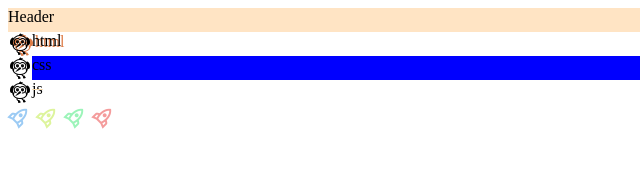
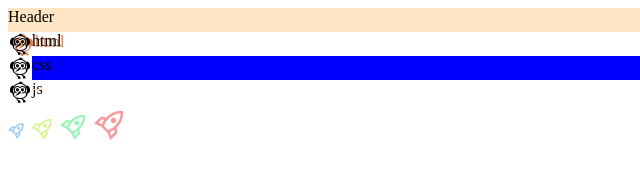
Before and after one commit to DidarHalla/innodom-homework, a plain HTML site: page work with elem/index.html in a window 1280 px wide. Shown: the full height of the page, 0-640 px from the left. Drawn offline with nearby package versions, Linux system fonts and the light colour scheme.

Commit message:
homework rocket

```diff
--- a/work with elem/index.css
+++ b/work with elem/index.css
@@ -14,3 +14,7 @@
 .js{
     text-decoration: line-through rgb(245, 216, 171);
 }
+/*
+.material-symbols-outlined{
+    font-size: 100px;
+} */
--- a/work with elem/rocket.css
+++ b/work with elem/rocket.css
@@ -1,18 +1,22 @@
 .rocket1{
     transform: rotate(45deg);
     color: rgb(156, 203, 244);
+    font-size: 20px! important;
 }
 .rocket2{
     transform: rotate(45deg);
     color: rgb(221, 244, 156);
+    font-size: 25px !important;
 }
 .rocket3{
     transform: rotate(45deg);
     color: rgb(156, 244, 185);
+    font-size: 30px !important;
 }
 .rocket4{
     transform: rotate(45deg);
     color: rgb(244, 156, 156);
+    font-size: 35px !important;
 }
 
 .wrapper-header-items{
```
